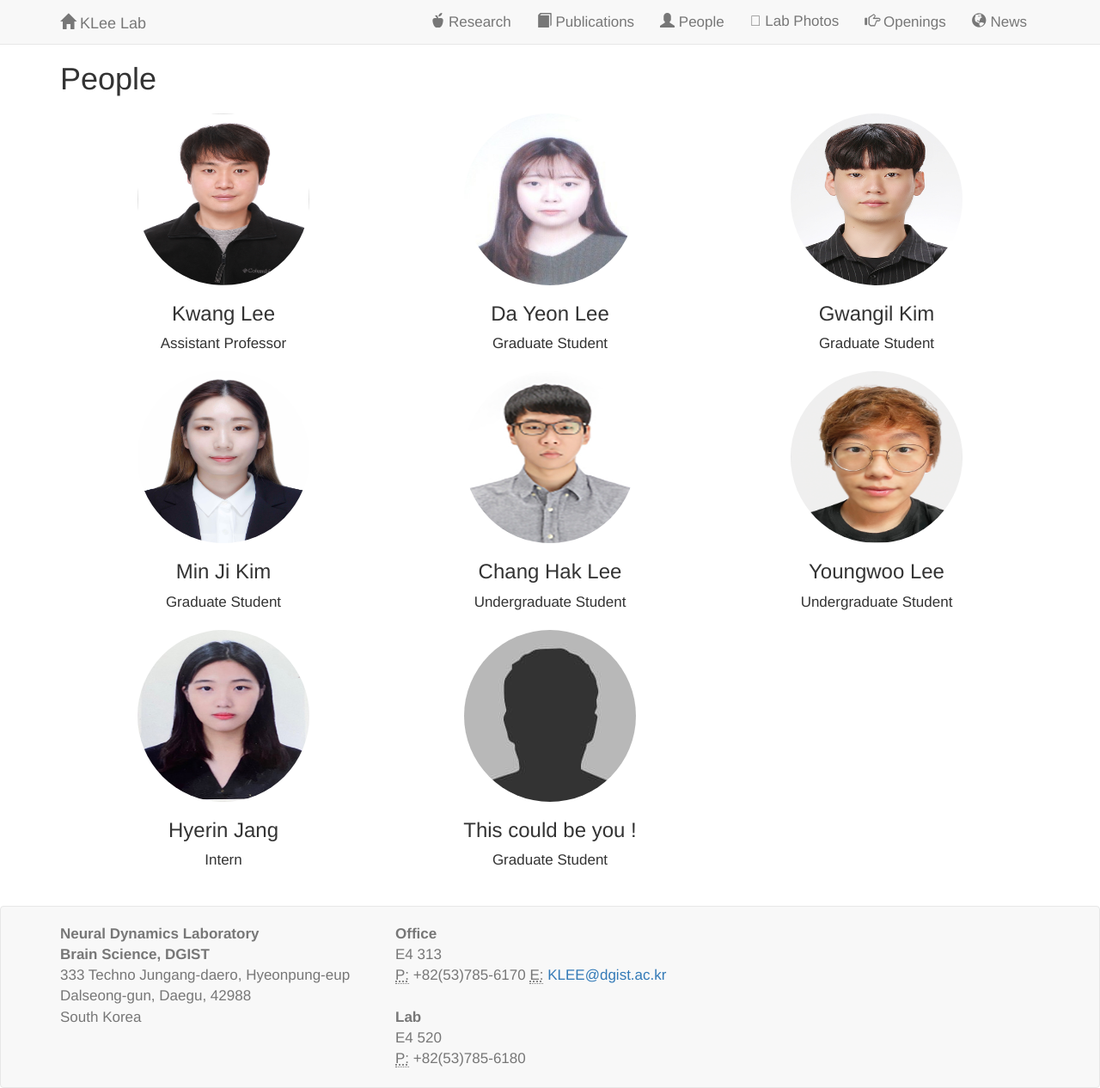
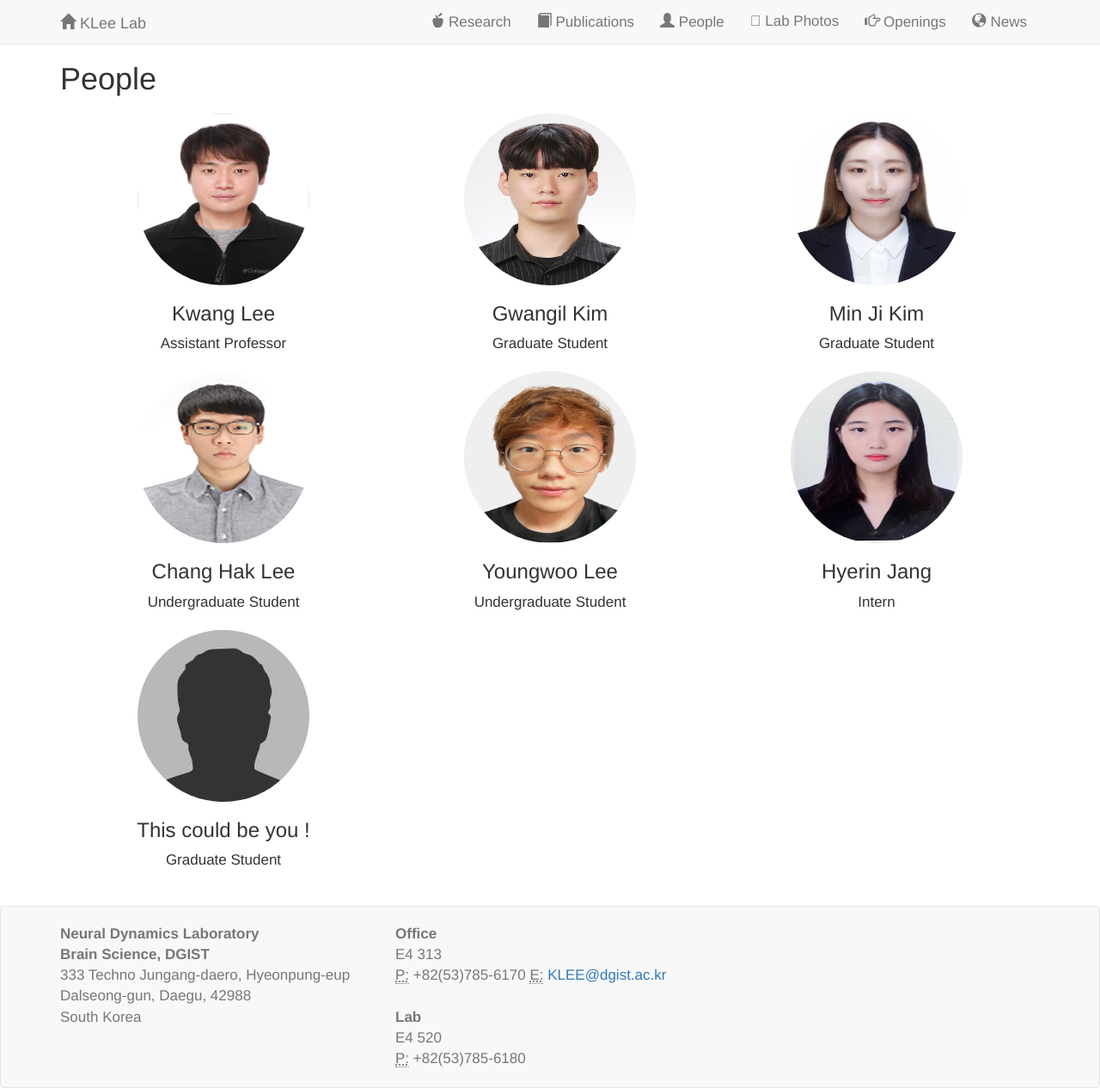
Before and after one commit to kleelab/kleelab.github.io, a Jekyll site: the page built from people.html, in a window 1280 px wide. Shown: the whole page at 86% size. Built offline with Jekyll 4.4.1, drawn with Linux system fonts in a browser that asks for light colours; nearby versions of some CDN libraries; a style sheet for code colours, icons or effects is not loaded.

Commit message:
Update people.yml

```diff
--- a/_data/people.yml
+++ b/_data/people.yml
@@ -3,10 +3,6 @@
 - name: Kwang Lee
   role: Assistant Professor
   photo: "images/Kwang.jpg"
-
-- name: Da Yeon Lee
-  role: Graduate Student
-  photo: "/images/Da Yeon Lee.jpg"
 
 - name: Gwangil Kim
   role: Graduate Student
```
